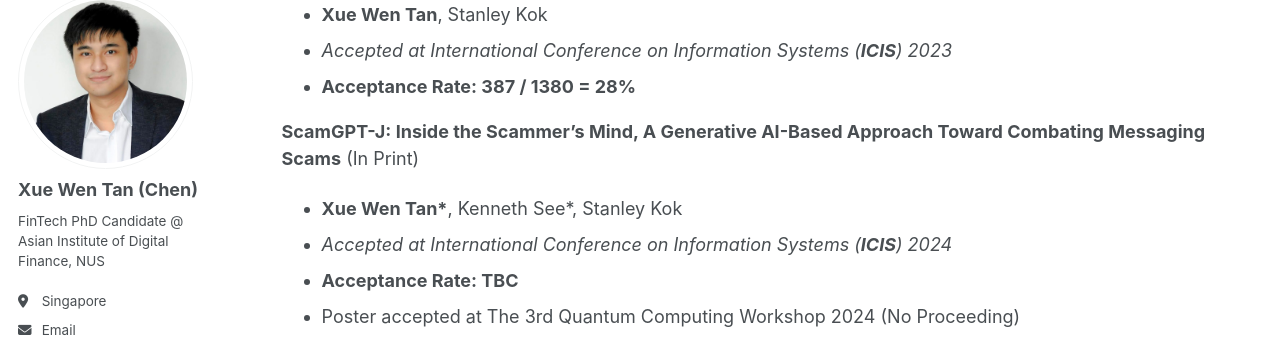
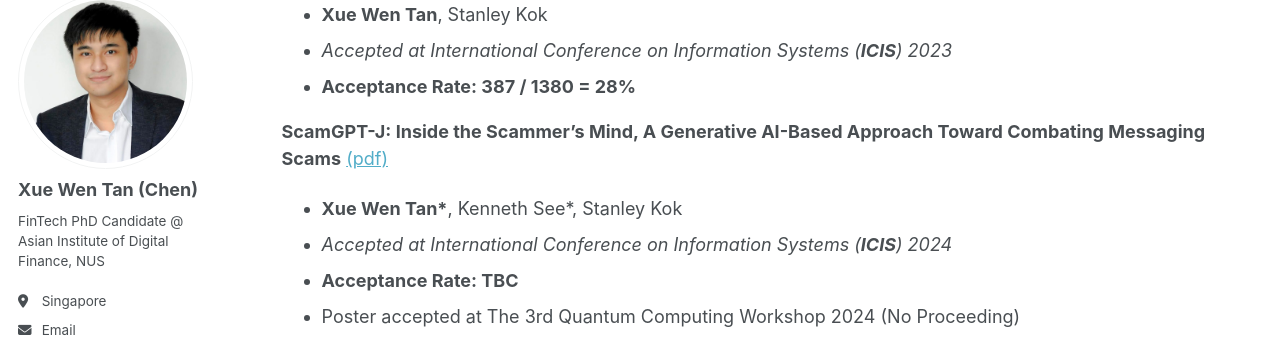
Before and after one commit to Chen-XueWen/Chen-XueWen.github.io, a Jekyll site: the page built from _pages/publications.md, in a window 1280 px wide and 900 px high, scrolled down 306 px. Shown: the part 112-452 px from the top of the window. Built offline with Jekyll 4.4.1, drawn with Linux system fonts in a browser that asks for light colours; some web fonts are replaced.

Commit message:
Update publications.md

```diff
--- a/_pages/publications.md
+++ b/_pages/publications.md
@@ -13,7 +13,7 @@ My current research mainly focus on Natural Language Processing, specifically on
   - *Accepted at International Conference on Information Systems (**ICIS**) 2023*
   - **Acceptance Rate: 387 / 1380 = 28%**
 
-**ScamGPT-J: Inside the Scammer’s Mind, A Generative AI-Based Approach Toward Combating Messaging Scams** (In Print)
+**ScamGPT-J: Inside the Scammer’s Mind, A Generative AI-Based Approach Toward Combating Messaging Scams** [(pdf)](https://aisel.aisnet.org/icis2024/humtechinter/humtechinter/14/)
   - **Xue Wen Tan\***, Kenneth See\*, Stanley Kok
   - *Accepted at International Conference on Information Systems (**ICIS**) 2024*
   - **Acceptance Rate: TBC**
```
